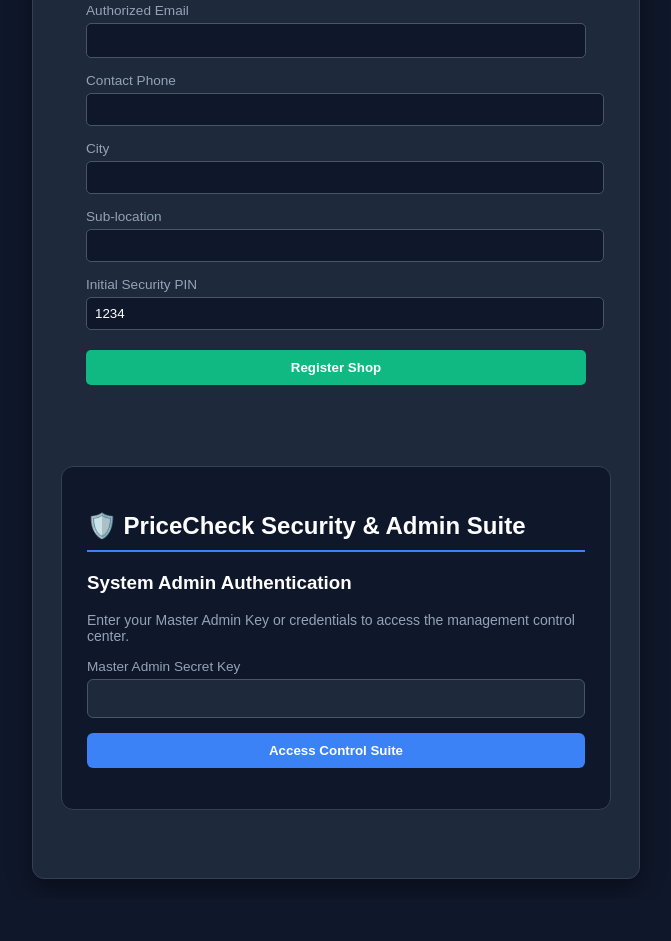
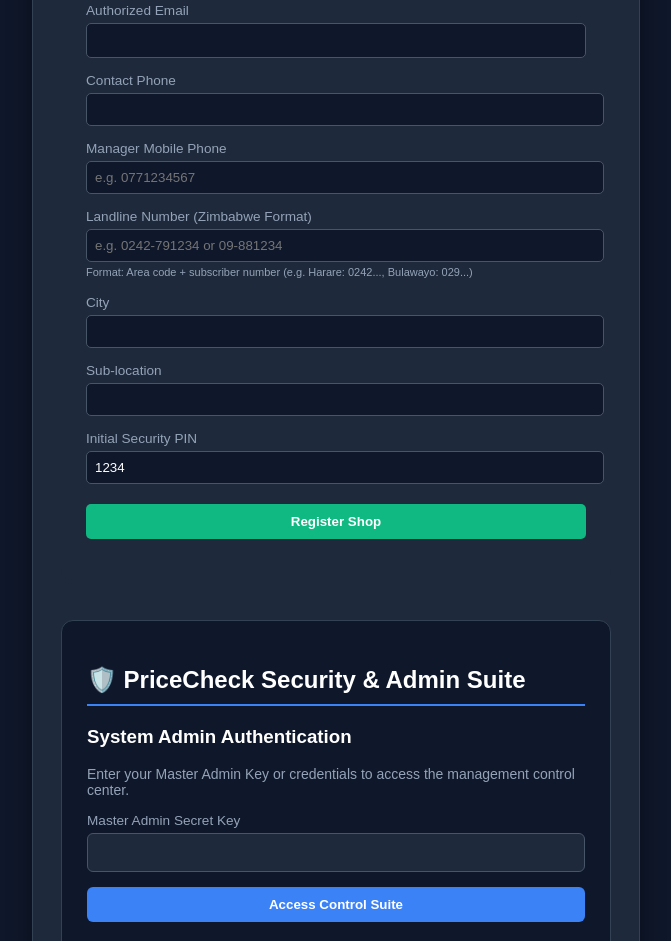
Before and after one commit to freddiesakalah-ui/Price-check-, a website: page index.html in a window 1280 px wide. Shown: the part 964-1905 px from the top of the page, without its empty margins (304-975 px from the left). Before the commit the page ends 1863 px from the top, so only its background shows below. Drawn offline with Linux system fonts and the light colour scheme.

Commit message:
Added Landline Number

```diff
--- a/index.html
+++ b/index.html
@@ -455,6 +455,17 @@
             <label style="display: block; margin-bottom: 5px;">Contact Phone</label>
             <input type="text" id="contactPhone" style="width: 100%; padding: 8px; border-radius: 5px; border: 1px solid #475569; background: #0f172a; color: white;">
         </div>
+
+      <div style="margin-bottom: 15px;">
+    <label style="display: block; margin-bottom: 5px;">Manager Mobile Phone</label>
+    <input type="text" id="contactPhone" placeholder="e.g. 0771234567" style="width: 100%; padding: 8px; border-radius: 5px; border: 1px solid #475569; background: #0f172a; color: white;">
+</div>
+
+<div style="margin-bottom: 15px;">
+    <label style="display: block; margin-bottom: 5px;">Landline Number (Zimbabwe Format)</label>
+    <input type="text" id="landlineNumber" placeholder="e.g. 0242-791234 or 09-881234" pattern="^0[2-9][0-9]{1,3}[-\s]?[0-9]{5,7}$" title="Enter a valid Zimbabwean landline format (e.g., 0242-791234)" style="width: 100%; padding: 8px; border-radius: 5px; border: 1px solid #475569; background: #0f172a; color: white;">
+    <small style="color: #94a3b8; font-size: 11px;">Format: Area code + subscriber number (e.g. Harare: 0242..., Bulawayo: 029...)</small>
+</div>
         <div style="margin-bottom: 15px;">
             <label style="display: block; margin-bottom: 5px;">City</label>
             <input type="text" id="city" style="width: 100%; padding: 8px; border-radius: 5px; border: 1px solid #475569; background: #0f172a; color: white;">
```
